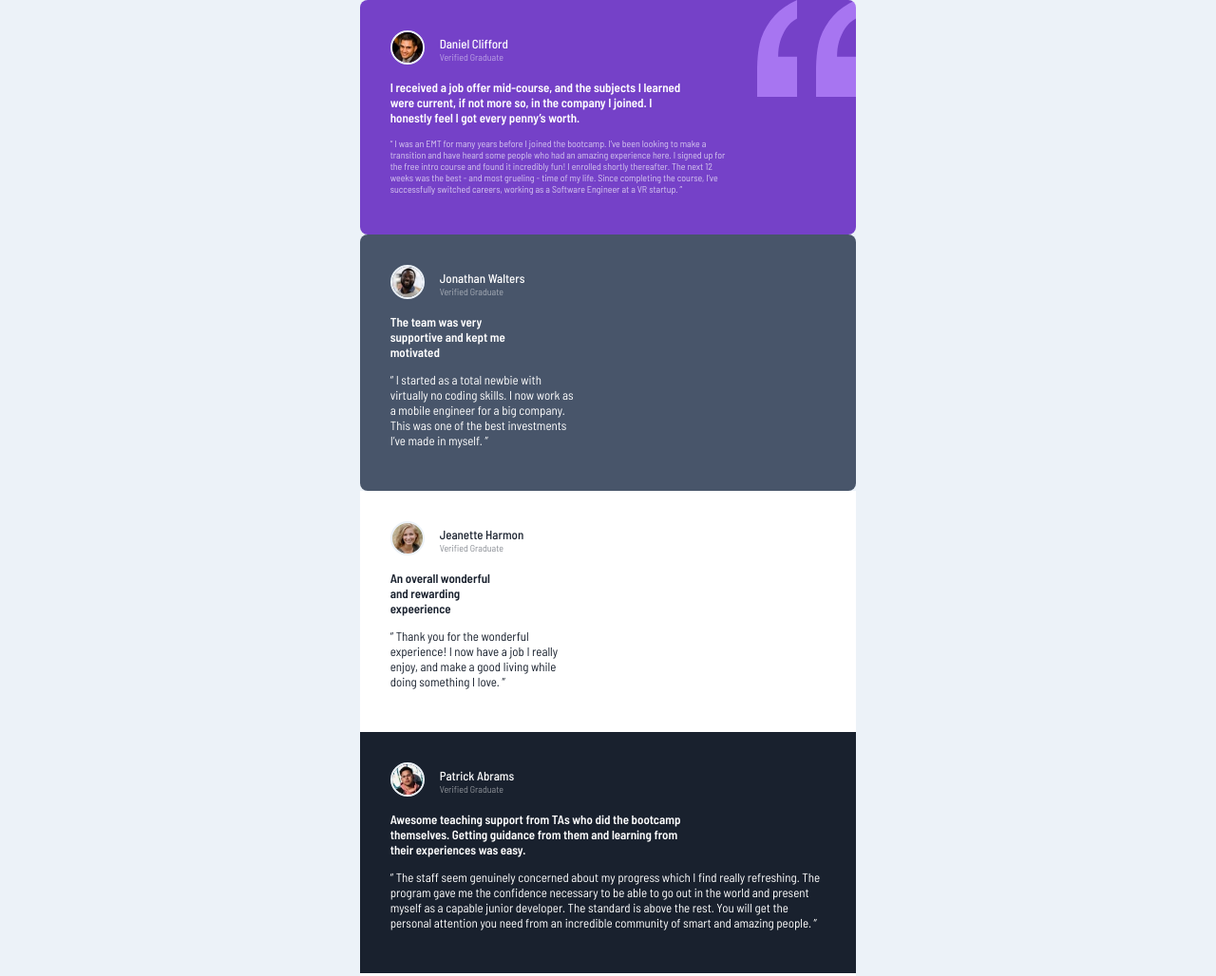
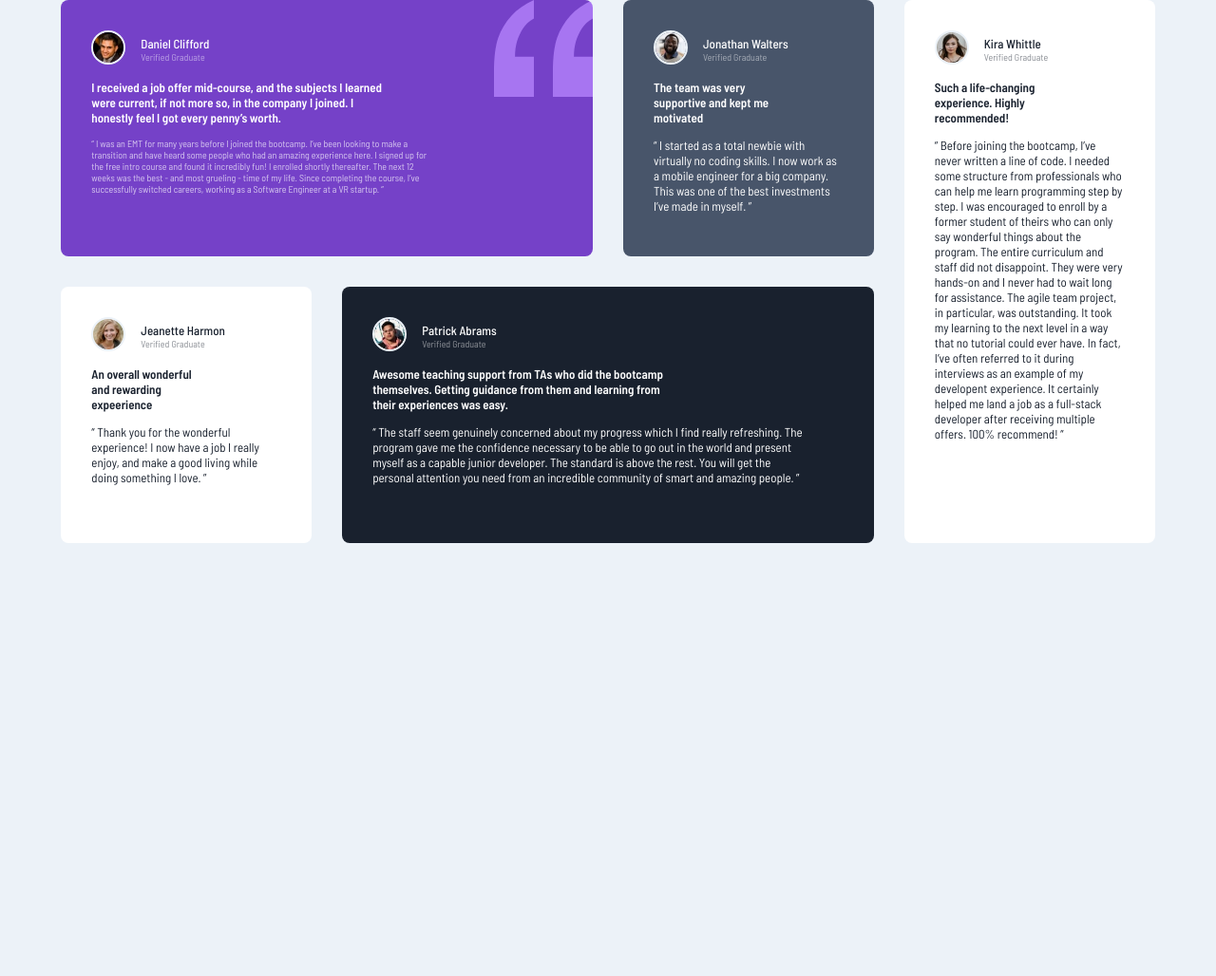
Before and after one commit to Abubakar-Tamboli/Testimonial-Grid-Section, a plain HTML site: page index.html in a window 1280 px wide. Shown: the top 1028 px of the page at 95% size. After the commit the page ends 800 px from the top, so only its background shows below. Drawn offline with Linux system fonts and the light colour scheme.

Commit message:
creted grid layout

```diff
--- a/styles/general.css
+++ b/styles/general.css
@@ -10,6 +10,6 @@ body{
     margin: 0;
 
     display: grid;
+    justify-content: center;
     place-items: center;
-
 }
--- a/styles/grid-section.css
+++ b/styles/grid-section.css
@@ -3,8 +3,16 @@
 .container{
 
     display: grid;
+    grid-template-columns: repeat(4, 1fr);
+    grid-template-rows: repeat(2, 1fr);
+    grid-template-areas:
+    'one one two five'
+    'three four four five';
+
+    gap: 2rem;
 
 }
+
 
 .daniel{
 
@@ -17,6 +25,8 @@
     color: hsl(0, 0%, 100%);
     padding: 2rem;
     border-radius: 0.5rem;
+
+    grid-area: one;
 
 }
 
@@ -82,6 +92,8 @@
     padding: 2rem;
     border-radius: 0.5rem;
 
+    grid-area: two;
+
 }
 
 .jonathan-heading{
@@ -101,6 +113,9 @@
     background-color: hsl(0, 0%, 100%);
     color: hsl(219, 29%, 14%);
     padding: 2rem;
+    border-radius: 0.5rem;
+
+    grid-area: three;
 
 }
 
@@ -121,6 +136,9 @@
     background-color: hsl(219, 29%, 14%);
     color: hsl(0, 0%, 100%);
     padding: 2rem;
+    border-radius: 0.5rem;
+
+    grid-area: four;
 
 }
 
@@ -141,6 +159,9 @@
     background-color: hsl(0, 0%, 100%);
     color: hsl(219, 29%, 14%);
     padding: 2rem;
+    border-radius: 0.5rem;
+
+    grid-area: five;
 
 }
 
```
